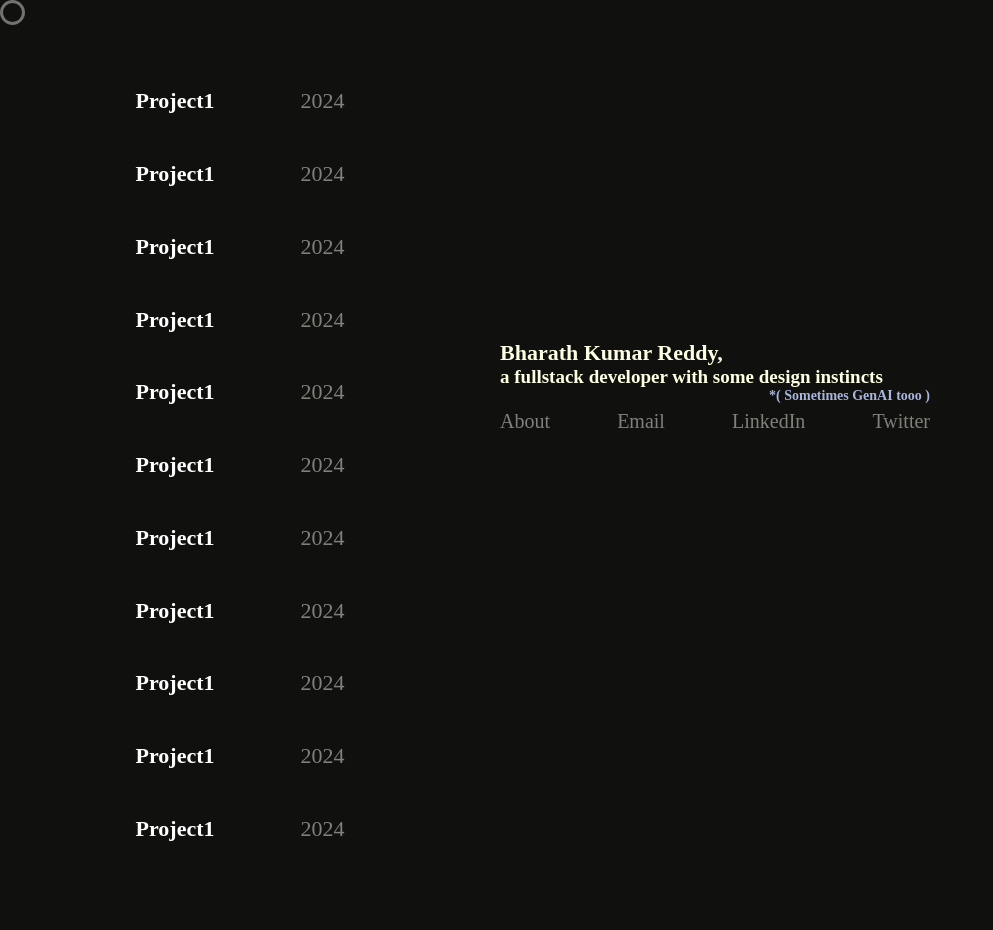
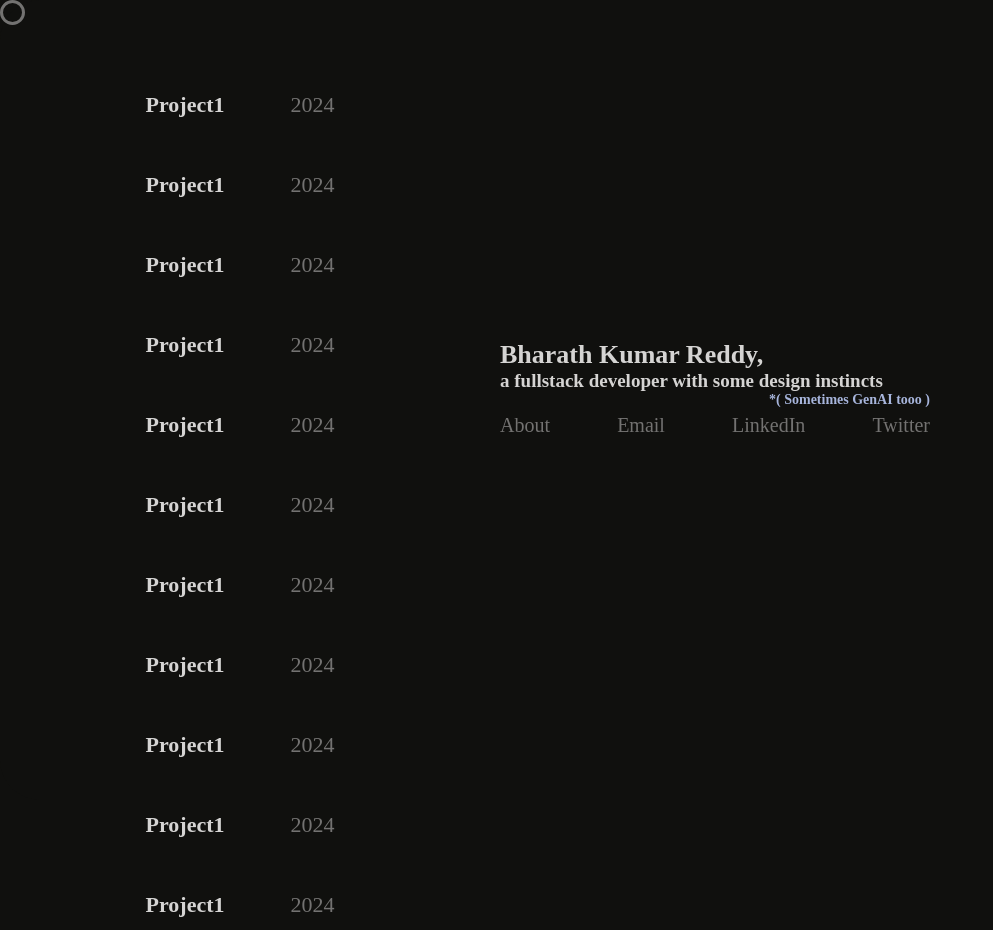
Before and after one commit to bharathkumaarr/portfolio, a plain HTML site: page index.html in a window 1280 px wide. Shown: the whole page, without its empty margins (0-993 px from the left). Before the commit the page ends 900 px from the top, so only its background shows below. Drawn offline with nearby package versions, Linux system fonts and the light colour scheme.

Commit message:
ui color updates

```diff
--- a/left-style.css
+++ b/left-style.css
@@ -27,7 +27,7 @@
 
     margin-top: 30px;
     border-radius: 20px;
-    padding: 8px;
+    padding: 18px;
     border: none;
 
     /* background-color: #29292941; */
@@ -47,7 +47,7 @@
     font-size: 22px;
 }
 .year {
-    color: #81817b;
+    color: #737271;
     font-weight: 200;
     font-size: 22px;
 }
--- a/right-style.css
+++ b/right-style.css
@@ -7,7 +7,7 @@ body,html {
   height: 100%;
   width: 100%;
   background-color: #10100E;
-  font-family: Recia;
+  font-family: 'Gilroy-Regular';
 
 }
 
@@ -15,7 +15,7 @@ body,html {
   background-color: #10100E;
   height: 100%;
   width: 100%;
-  color: white;
+  color:#D5D4D3;
   font-size: 24px;
   font-weight: bold;
   border-radius: 40px;
@@ -63,25 +63,25 @@ body,html {
 }
 
 .myName {
-  font-size: 22px;
-  font-weight: 700;
-  color: #FEFFE3;
-  font-family: Recia;
+  font-size: 26px;
+  font-weight: 900;
+  color:#D5D4D3;
+  font-family: 'Gilroy-Regular';
 }
 .myWork {
   font-size: 19px;
   font-weight: 700;
-  color: #FEFFE3;
-  font-family: Recia;
+  color:#D5D4D3;
+  font-family: 'Gilroy-Regular';
 }
 h6 {
   font-size: 14px;
-  color: rgb(169, 182, 221);
+  color: #a7b5dc;
   display: flex;
   flex-direction: row;
   justify-content: flex-end;
   /* margin-right: 10px; */
-  font-family: Pally;
+  font-family: 'Gilroy-Regular';
 }
 
 .links {
@@ -90,12 +90,12 @@ h6 {
   justify-content: space-between;
   column-gap: 12px;
   margin-top: 6px;
-  font-family: Recia;
+  font-family: 'Gilroy-Regular';
 
 }
 a{
 text-decoration: none;
-color: #81817b;
+color:#737271;
 font-weight: 200;
-font-family: Recia;
+font-family: 'Gilroy-Regular';
 }
```
